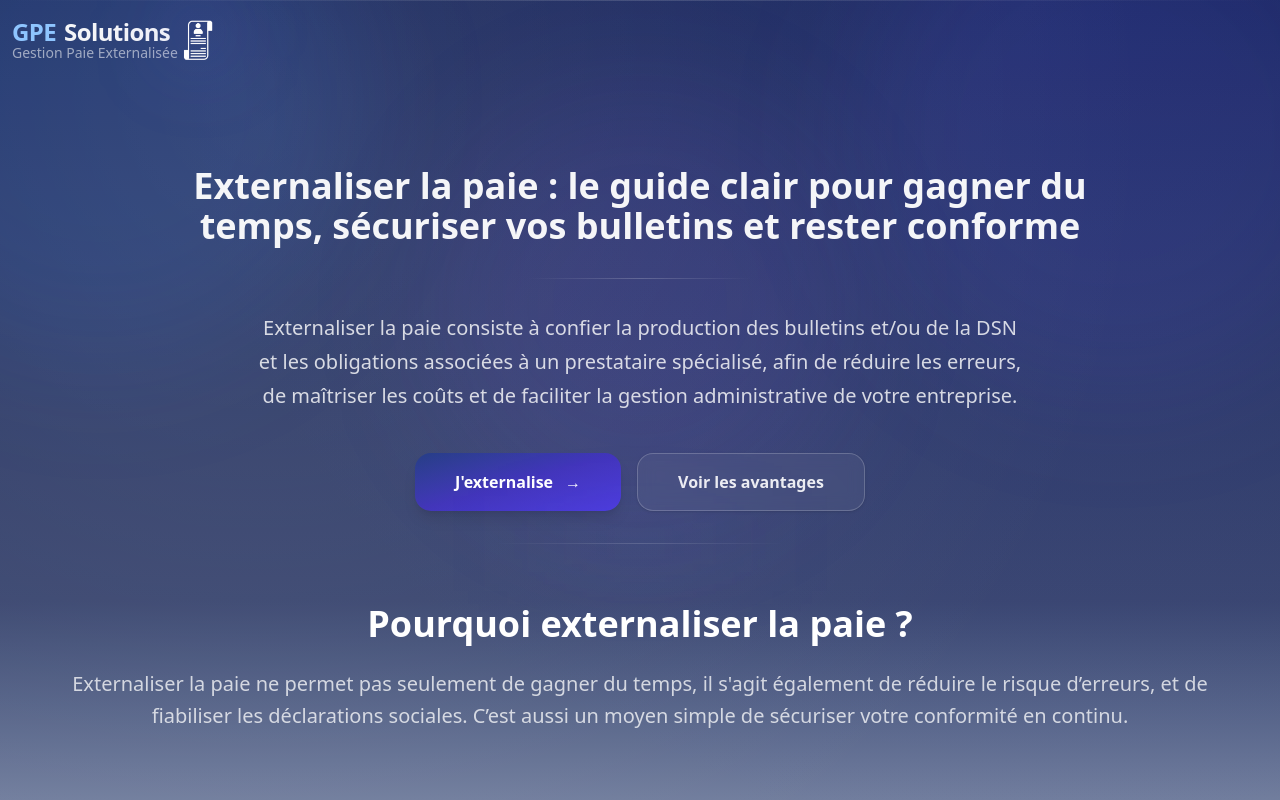
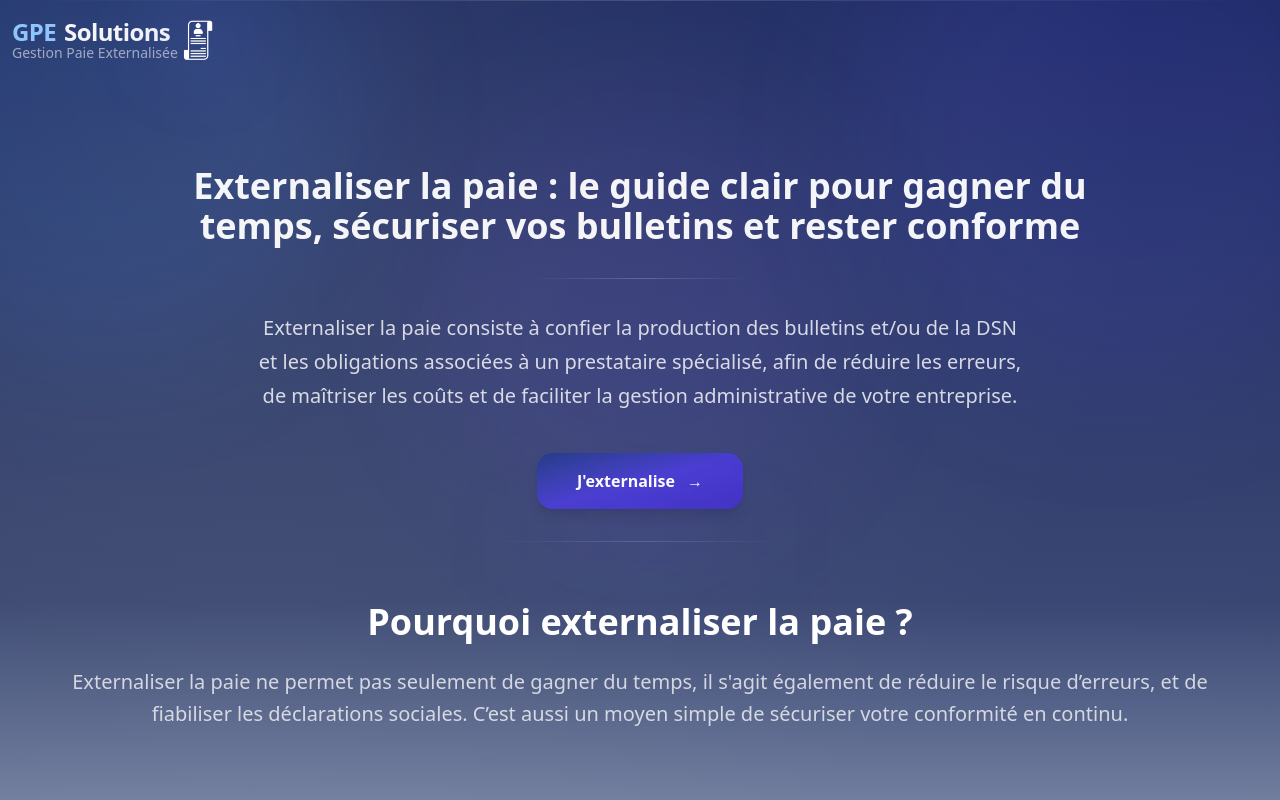
Before and after one commit to bassemshili3-cpu/gpe-solutions, a Next.js app: page /externaliser-la-paie in a window 1280 px wide. Shown: the top 800 px of the page. Built offline with nearby package versions, Linux system fonts and the light colour scheme.

Commit message:
Update 8.1

```diff
--- a/app/externaliser-la-paie/page.tsx
+++ b/app/externaliser-la-paie/page.tsx
@@ -130,18 +130,13 @@ export default function ExternaliserLaPaiePage() {
               <div className="mt-10 flex flex-col sm:flex-row gap-4 justify-center">
                 <a
                   href="#contact"
-                  className="group relative inline-flex items-center justify-center gap-3 rounded-2xl bg-gradient-to-br from-blue-900/70 via-indigo-700/70 to-indigo-600/80 px-10 py-4 text-base font-bold text-white shadow-lg transition-all hover:brightness-100 hover:shadow-[0_20px_60px_rgba(37,99,235,0.35)] active:scale-[0.98]"
+                  className="group relative inline-flex items-center justify-center gap-3 rounded-2xl bg-gradient-to-br from-blue-900/70 via-indigo-600/70 to-indigo-700/80 px-10 py-4 text-base font-bold text-white shadow-lg transition-all hover:brightness-100 hover:shadow-[0_20px_60px_rgba(37,99,235,0.35)] active:scale-[0.98]"
                 >
                   J'externalise
                   <span className="transition group-hover:translate-x-0,5">→</span>
                 </a>
 
-                <a
-                  href="#avantages"
-                  className="inline-flex items-center justify-center rounded-2xl border border-white/20 bg-white/5 px-10 py-4 text-base font-semibold text-white/90 shadow-sm backdrop-blur transition hover:border-white/30 hover:bg-white/10"
-                >
-                  Voir les avantages
-                </a>
+
               </div>
 </div>
 
```
